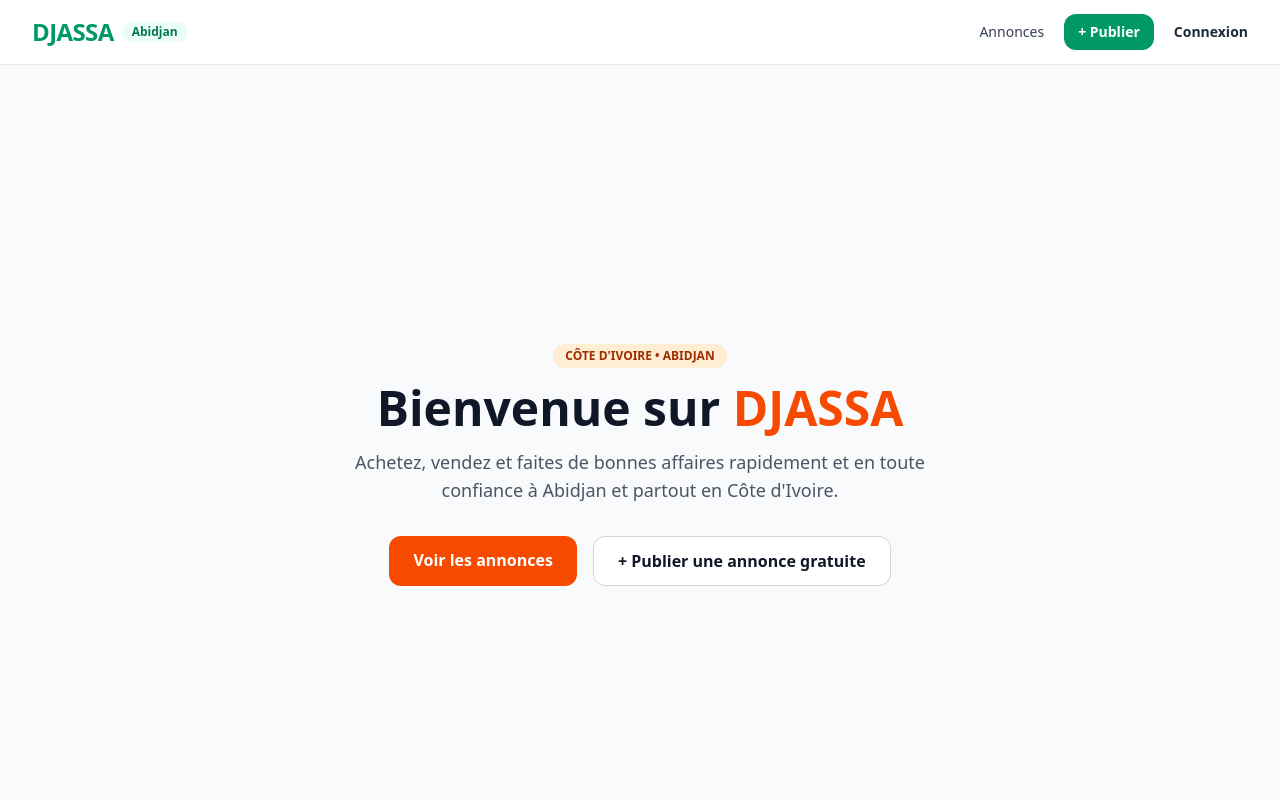
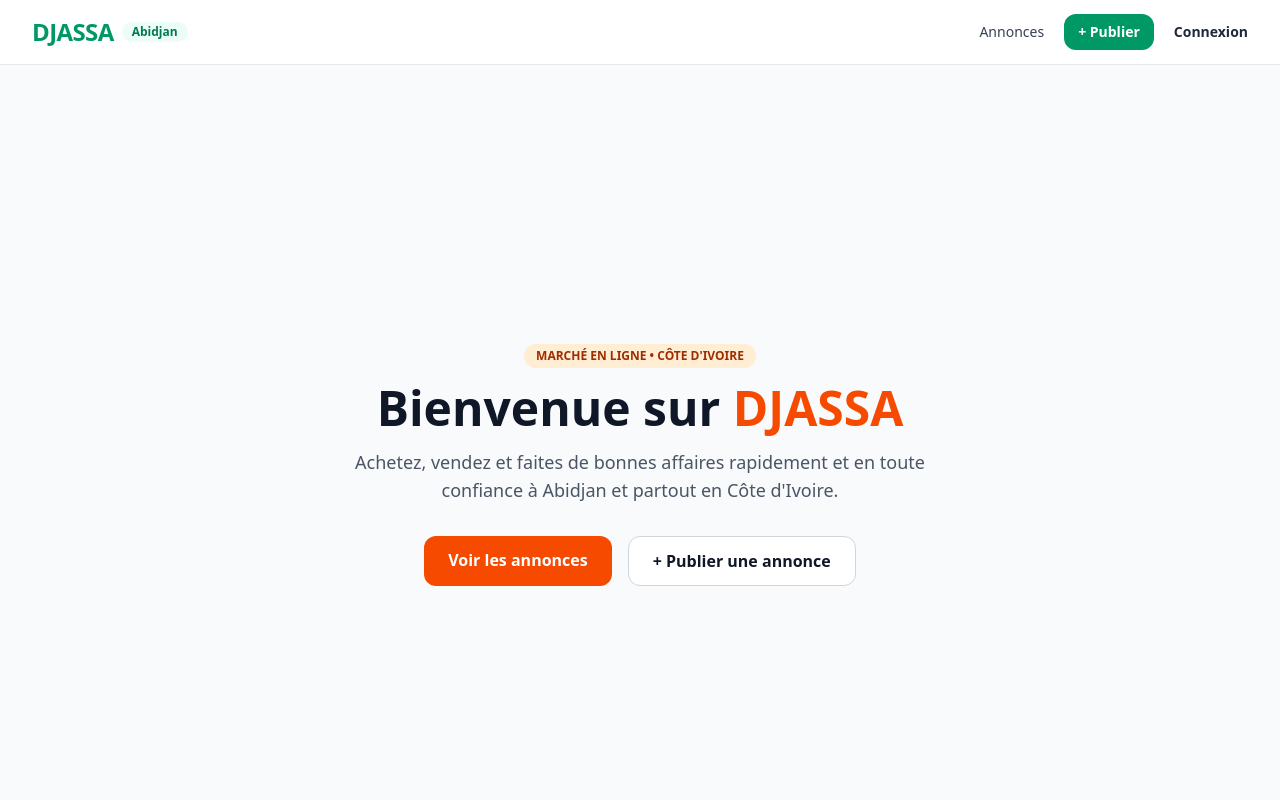
Before and after one commit to siskoteck/djassa, a Next.js app: page / in a window 1280 px wide. Shown: the top 800 px of the page. Built offline with nearby package versions, Linux system fonts and the light colour scheme; no server answers.

Commit message:
Ajout page accueil DJASSA

```diff
--- a/app/page.tsx
+++ b/app/page.tsx
@@ -4,7 +4,7 @@ export default function HomeDjassaPage() {
   return (
     <main className="min-h-screen bg-gray-50 flex flex-col items-center justify-center px-4 text-center">
       <span className="bg-orange-100 text-orange-800 text-xs font-extrabold px-3 py-1 rounded-full mb-4">
-        CÔTE D&apos;IVOIRE • ABIDJAN
+        MARCHÉ EN LIGNE • CÔTE D&apos;IVOIRE
       </span>
       <h1 className="text-4xl sm:text-5xl font-extrabold text-gray-900">
         Bienvenue sur <span className="text-orange-600">DJASSA</span>
@@ -24,7 +24,7 @@ export default function HomeDjassaPage() {
           href="/publier"
           className="bg-white border border-gray-300 hover:bg-gray-100 text-gray-900 font-bold px-6 py-3 rounded-xl transition"
         >
-          + Publier une annonce gratuite
+          + Publier une annonce
         </Link>
       </div>
     </main>
```
